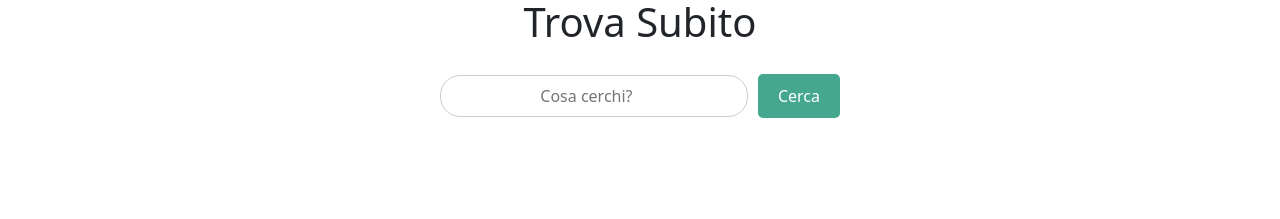
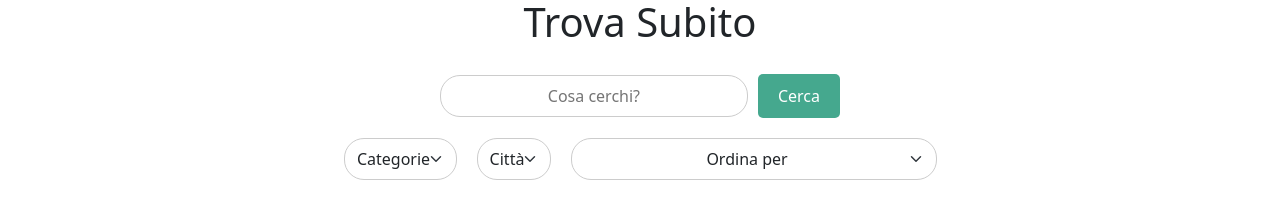
Before and after one commit to SofiaLiggio/Trova-Subito, a plain HTML site: page index.html in a window 1280 px wide. Shown: the part 129-348 px from the top of the page. Drawn offline with nearby package versions, Linux system fonts and the light colour scheme.

Commit message:
changes about contatti & login

```diff
--- a/index.html
+++ b/index.html
@@ -21,7 +21,7 @@
   </head>
   <body>
     <!-- Header con barra di ricerca -->
-    <header>
+    <header id="header">
       <nav class="navbar border-bottom border-body" data-bs-theme="dark">
         <div class="container-md">
           <a class="navbar-brand" href="./index.html">Home</a>
@@ -40,15 +40,54 @@
       </div>
       <div class="search-container">
         <input
-          type="search"
+          type="text"
           class="search-input"
           placeholder="Cosa cerchi?"
           aria-label="Cerca"
           aria-describedby="addon-wrapping"
         />
-        <button type="button" class="btn-success btn-cerca">Cerca</button>
+        <button type="submit" class="btn-success btn-cerca">Cerca</button>
       </div>
     </header>
+
+    <div class="select-containers">
+      <!-- Filtro per categoria -->
+      <div id="categorie-container" class="grid-container">
+        <select
+          class="form-select search-input"
+          aria-label="Default select example"
+          id="select-categorie"
+        >
+          <option selected>Categorie</option>
+        </select>
+      </div>
+      <!-- Filtro per città -->
+
+      <div id="citta-container" class="list-container">
+        <select
+          class="form-select search-input"
+          aria-label="Default select example"
+          id="select-citta"
+        >
+          <option selected>Città</option>
+        </select>
+      </div>
+      <!-- Opzioni di ordinamento -->
+      <div>
+        <select
+          class="form-select search-input"
+          aria-label="Default select example"
+          id="select-order"
+        >
+          <option selected>Ordina per</option>
+          <option value="1">Data (dal più recente al meno recente)</option>
+          <option value="2">
+            Prezzo (dal più basso al più alto e viceversa)
+          </option>
+          <option value="3">Titolo (ordine alfabetico A-Z e Z-A)</option>
+        </select>
+      </div>
+    </div>
 
     <script
       src="https://cdn.jsdelivr.net/npm/bootstrap@5.3.7/dist/js/bootstrap.bundle.min.js"
--- a/scripts/contatti.js
+++ b/scripts/contatti.js
@@ -1,15 +1,12 @@
 function inviaMessaggio() {
   const input_name = document.getElementById("f-nome");
   const value_name = input_name.value;
-  localStorage.setItem("nome", value_name);
 
   const input_email = document.getElementById("f-email");
   const value_email = input_email.value;
-  localStorage.setItem("email", value_email);
 
   const input_msg = document.getElementById("f-messaggio");
   const value_msg = input_msg.value;
-  localStorage.setItem("messaggio", value_msg);
 
   const form = document.getElementById("contactForm");
   const contactMessage = document.getElementById("contactMessage");
--- a/style.css
+++ b/style.css
@@ -25,6 +25,12 @@
   color: #ffffff;
   border-radius: 5px;
   text-decoration: none;
+}
+
+#header {
+  position: sticky;
+  top: 0;
+  z-index: 1000;
 }
 
 .search-container {
@@ -69,3 +75,16 @@
 .btn-cerca:hover {
   background-color: #196f58ff;
 }
+
+.select-containers {
+  display: flex;
+  justify-content: center;
+  gap: 20px;
+  margin-top: 20px;
+  align-items: flex-start;
+}
+
+.select-containers .form-select {
+  text-align: center;
+  padding-right: 25px;
+}
```
Also changed, not shown: pages/categorie.html (+1 -1 lines), pages/contatti.html (+2 -2 lines), pages/inserisci_annuncio.html (+1 -1 lines), pages/login.html (+1 -1 lines), styles/contatti.css (+17 -3 lines), 1 other file.
